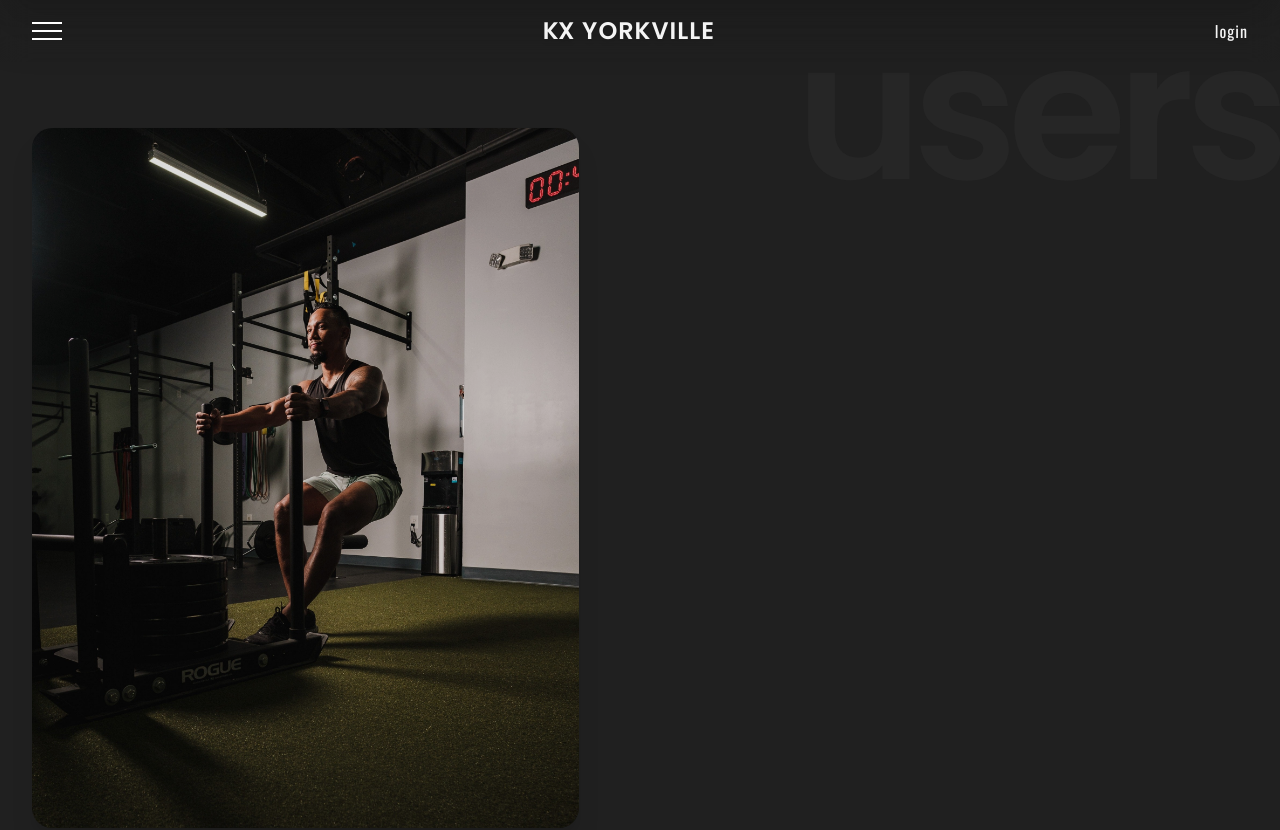
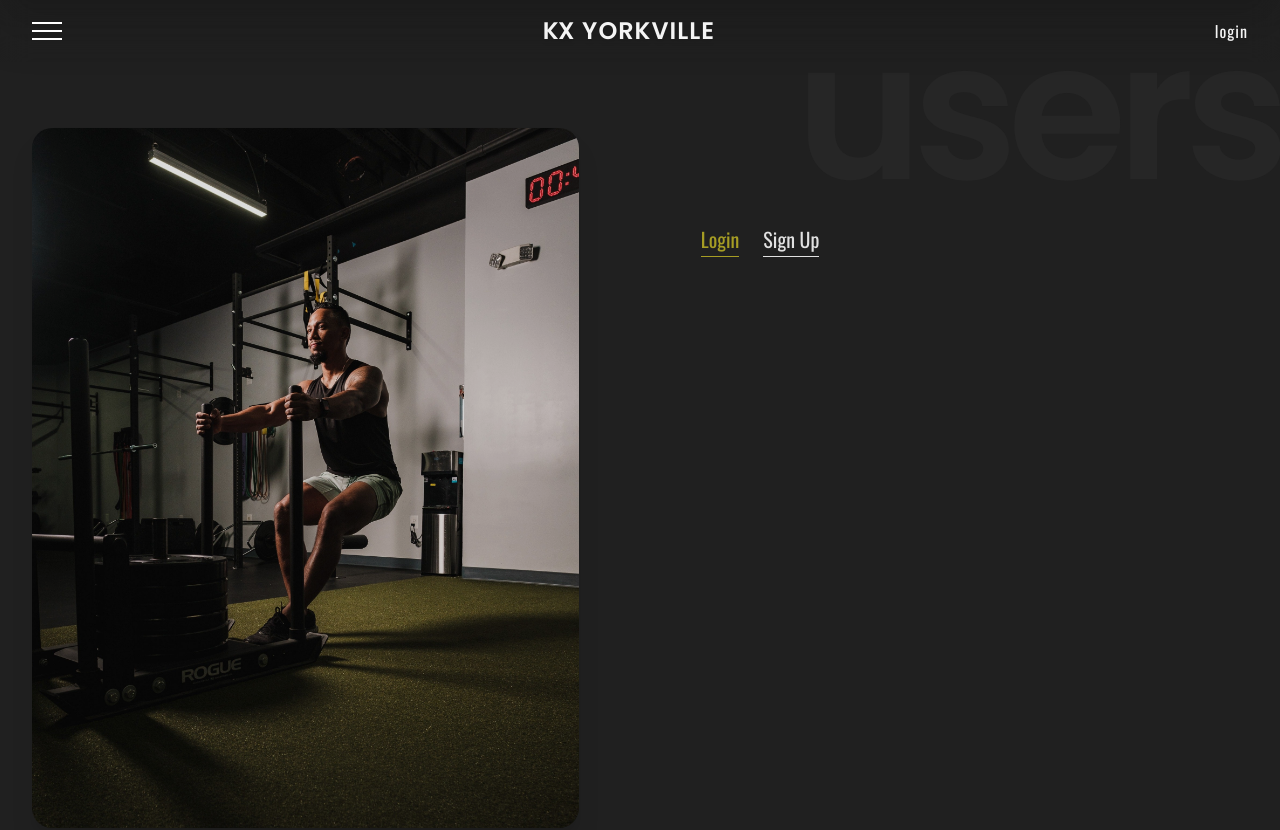
Before and after one commit to TLNRB/kxYorkville, a Vue app in the folder kxYorkville/: page /users in a window 1280 px wide. Shown: the top 830 px of the page. Built offline with nearby package versions, Linux system fonts and the light colour scheme.

Commit message:
users page designing

```diff
--- a/kxYorkville/src/views/UsersView.vue
+++ b/kxYorkville/src/views/UsersView.vue
@@ -1,4 +1,22 @@
 <script setup>
+import { ref } from 'vue'
+
+/* ----- Form display ----- */
+const loginActive = ref(true)
+const signupActive = ref(false)
+const active = 'text-primaryColor border-primaryColor'
+const inActive = 'text-textGray border-textGray'
+
+const toggleLogin = () => {
+  loginActive.value = true
+  signupActive.value = false
+}
+
+const toggleSignup = () => {
+  loginActive.value = false
+  signupActive.value = true
+}
+
 /* ----- Import assets ----- */
 </script>
 
@@ -15,6 +33,24 @@
       >
         users
       </h1>
+      <div
+        class="flex items-center gap-[1.5rem] my-[2rem] font-oswald text-textGray xs:my-[4rem] sm:mt-[6rem] lg:text-[1.25rem] xxxl:mt-[11rem]"
+      >
+        <button
+          class="pb-[.125rem] border-b-[1px] duration-[.15s] ease-in-out z-[5] cursor-pointer"
+          :class="loginActive ? active : inActive"
+          @click="toggleLogin"
+        >
+          Login
+        </button>
+        <button
+          class="pb-[.125rem] border-b-[1px] duration-[.15s] ease-in-out z-[5] cursor-pointer"
+          :class="signupActive ? active : inActive"
+          @click="toggleSignup"
+        >
+          Sign Up
+        </button>
+      </div>
     </div>
   </main>
 </template>
```
